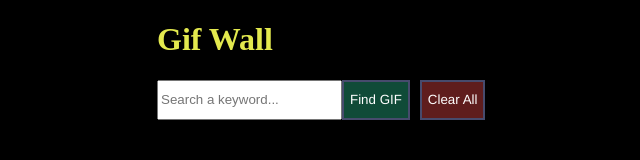
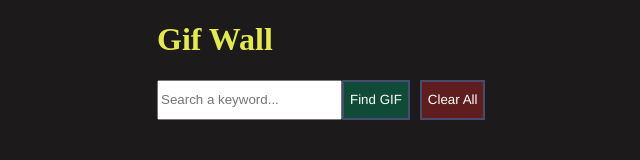
Before and after one commit to CAWittMN/Springboard-Assignments, a plain HTML site: page ajax-giphy-party/index.html in a window 1280 px wide. Shown: the whole page, without its empty margins (163-803 px from the left). Drawn offline with nearby package versions, Linux system fonts and the light colour scheme.

Commit message:
changed background color to be more boring

```diff
--- a/ajax-giphy-party/styles.css
+++ b/ajax-giphy-party/styles.css
@@ -18,7 +18,7 @@ img {
   max-height: 300px;
 }
 body {
-  background-color: black;
+  background-color: rgb(28, 26, 26);
   position: relative;
   max-width: 3000px;
   margin: auto;
```
